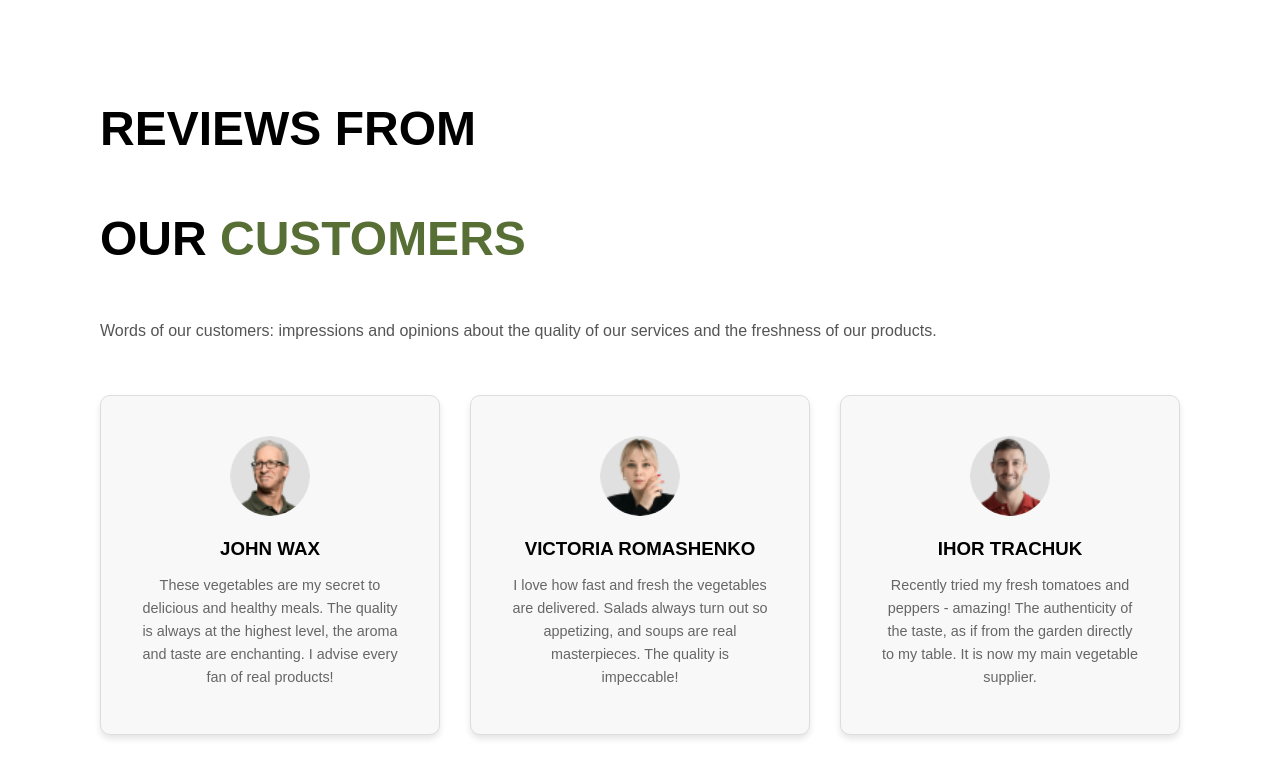
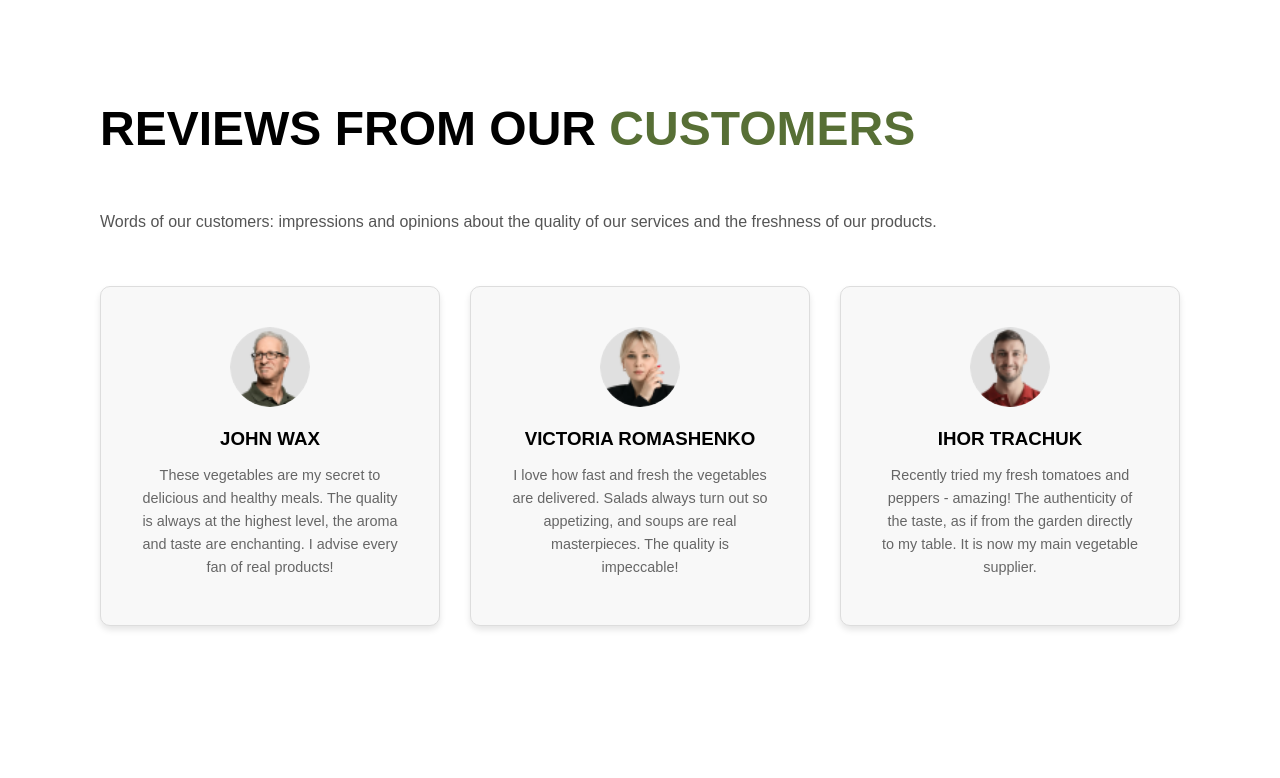
Before and after one commit to Code-Brotherhood/Green_Harvest, a plain HTML site: page partial/main/reviews.html in a window 1280 px wide. Drawn offline with Linux system fonts and the light colour scheme.

Commit message:
header fix for html

```diff
--- a/partial/main/reviews.html
+++ b/partial/main/reviews.html
@@ -12,8 +12,7 @@
 <body>
     <!-- Reviews Section -->
     <section class="reviews">
-        <h2 class="reviews-title">REVIEWS FROM</h2>
-        <h2 class="reviews-title"> OUR <span class="highlight">CUSTOMERS</span></h2>
+        <h2 class="reviews-title">REVIEWS FROM OUR <span class="highlight">CUSTOMERS</span></h2>
         <p class="reviews-description">
             Words of our customers: impressions and opinions about the quality of our services and the freshness of our products.
         </p>
```
